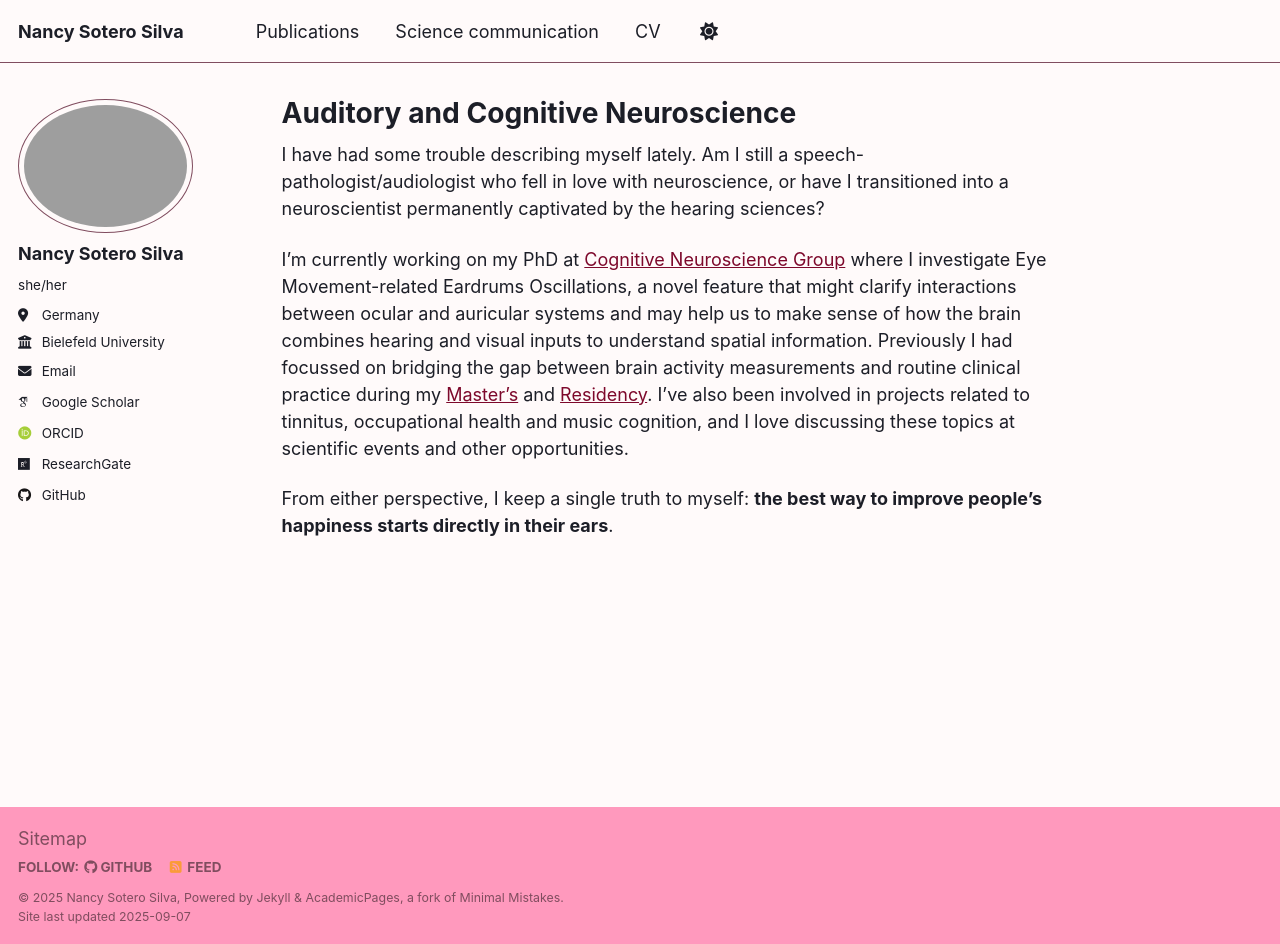
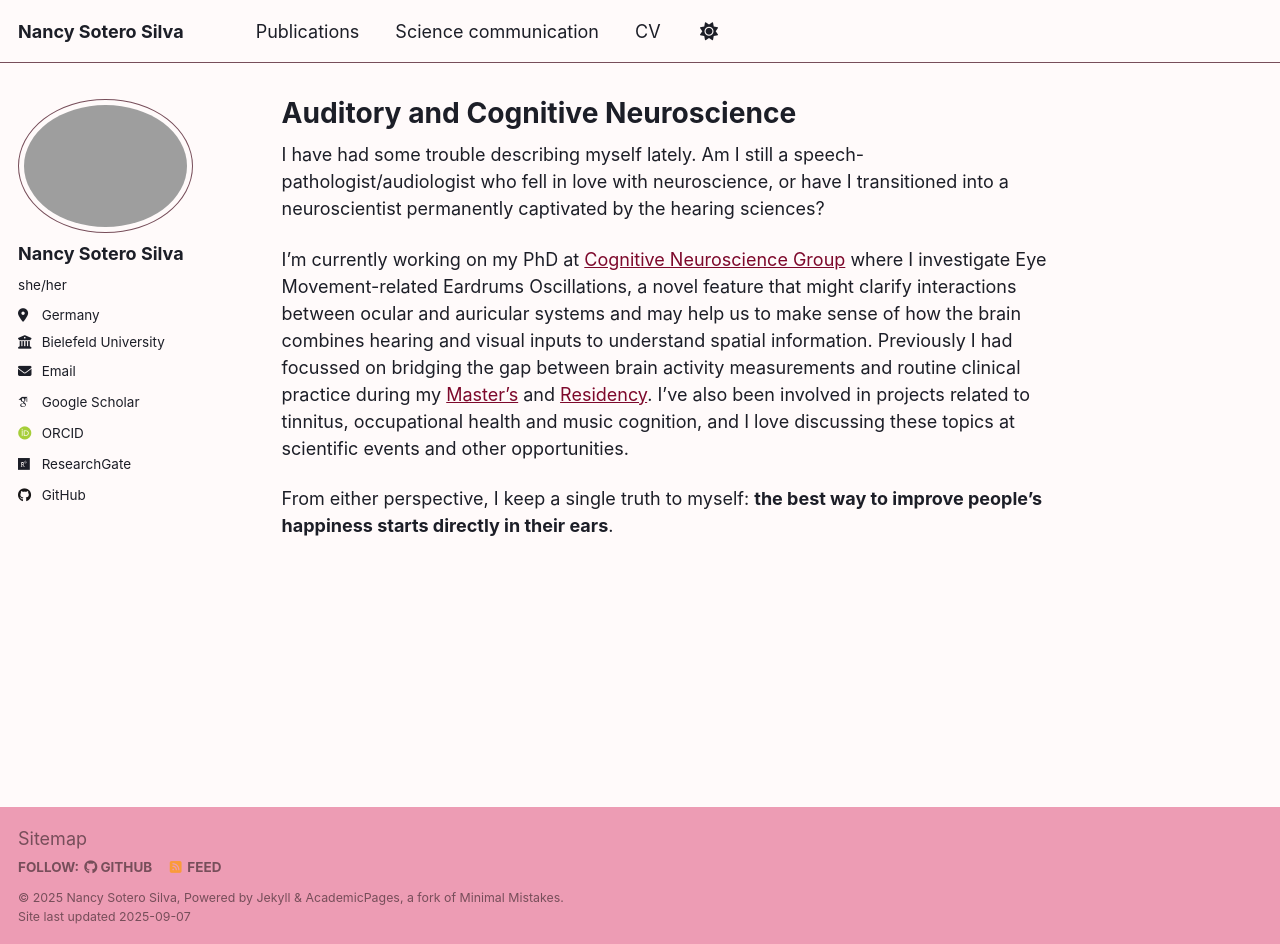
Before and after one commit to nancysotero/neuronency, a Jekyll site: the page built from _pages/about.md, in a window 1280 px wide and 944 px high. Built offline with Jekyll 4.4.1, drawn with Linux system fonts in a browser that asks for light colours; some web fonts are replaced; a script that is not in the unit is left out.

Commit message:
Update _air_light.scss

```diff
--- a/_sass/theme/_air_light.scss
+++ b/_sass/theme/_air_light.scss
@@ -3,7 +3,7 @@
    ========================================================================== */
 
 /* Color codes used for the theme */
-$primary-color              : #ff99bd;
+$primary-color              : #ed9cb4;
 $dark-primary-color         : mix(#000, $primary-color, 40%);
 $darker-primary-color       : mix(#000, $primary-color, 60%);
 $light-primary-color        : mix(#000, $primary-color, 50%);
```
